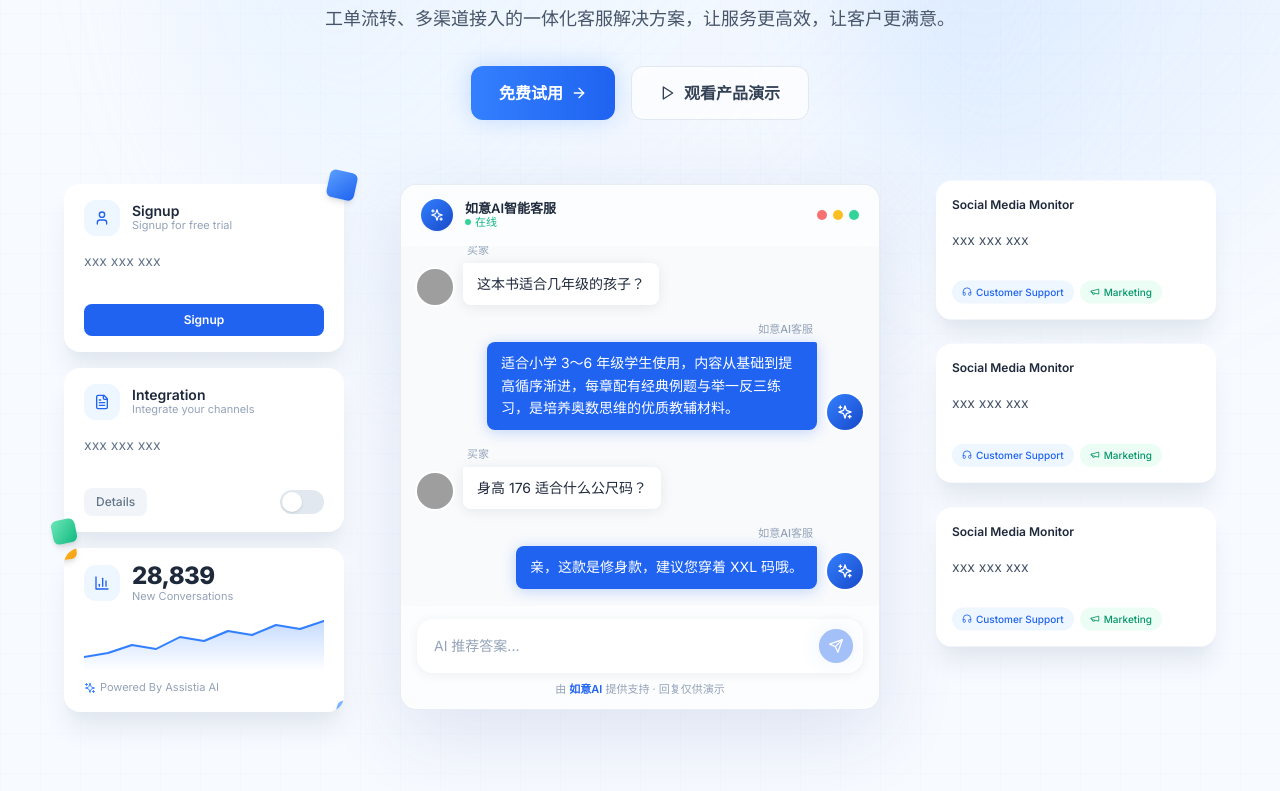
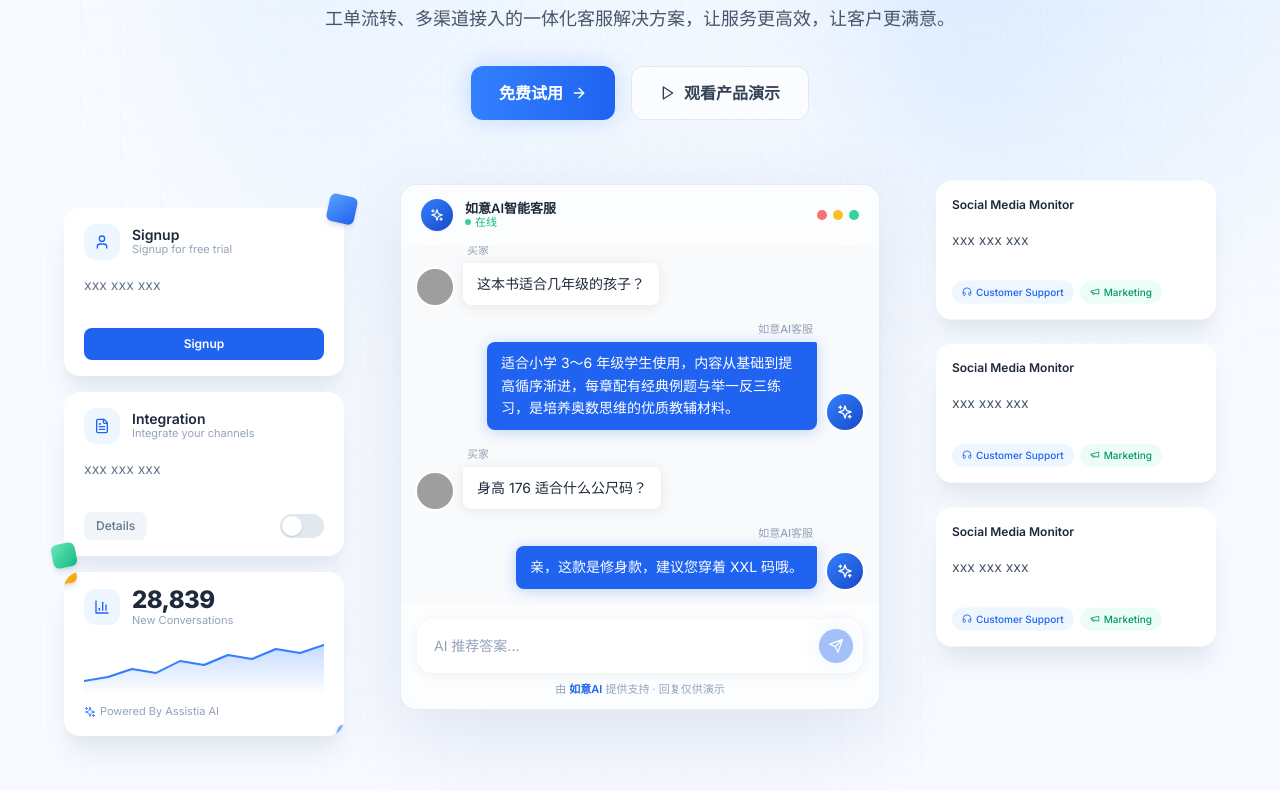
Before and after one commit to jessieoversea09/AI-CS, a React (Vite) app: page / in a window 1280 px wide. Shown: the part 387-1178 px from the top of the page. Built offline with nearby package versions, Linux system fonts and the light colour scheme; grey boxes are pictures that could not be loaded.

Commit message:
Updated LeftShowcaseColumn.tsx

```diff
--- a/src/components/LeftShowcaseColumn.tsx
+++ b/src/components/LeftShowcaseColumn.tsx
@@ -152,7 +152,7 @@ function StatsCard() {
 // ── Exported left column ──────────────────────────────────────────────────────
 export default function LeftShowcaseColumn() {
   return (
-    <div className="flex flex-col gap-4">
+    <div className="flex flex-col gap-4 translate-y-6">
       <SignupCard />
       <IntegrationCard />
       <StatsCard />
```
